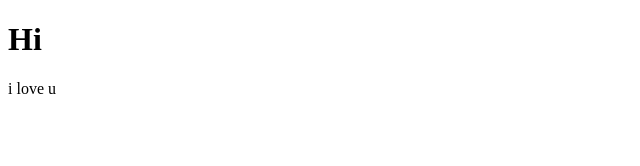
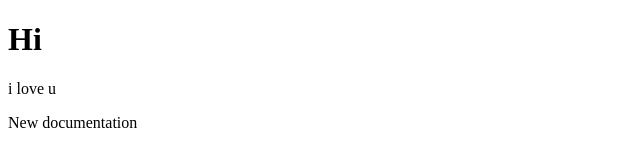
Before and after one commit to kay-cee-web/MyGitProjects, a plain HTML site: page index.html in a window 1280 px wide. Shown: the whole page, without its empty margins (0-640 px from the left). Drawn offline with Linux system fonts and the light colour scheme.

Commit message:
documentation

```diff
--- a/index.html
+++ b/index.html
@@ -9,5 +9,6 @@
 <body>
     <h1>Hi</h1>
     <p>i love u</p>
+    <span>New documentation</span>
 </body>
 </html>
```
